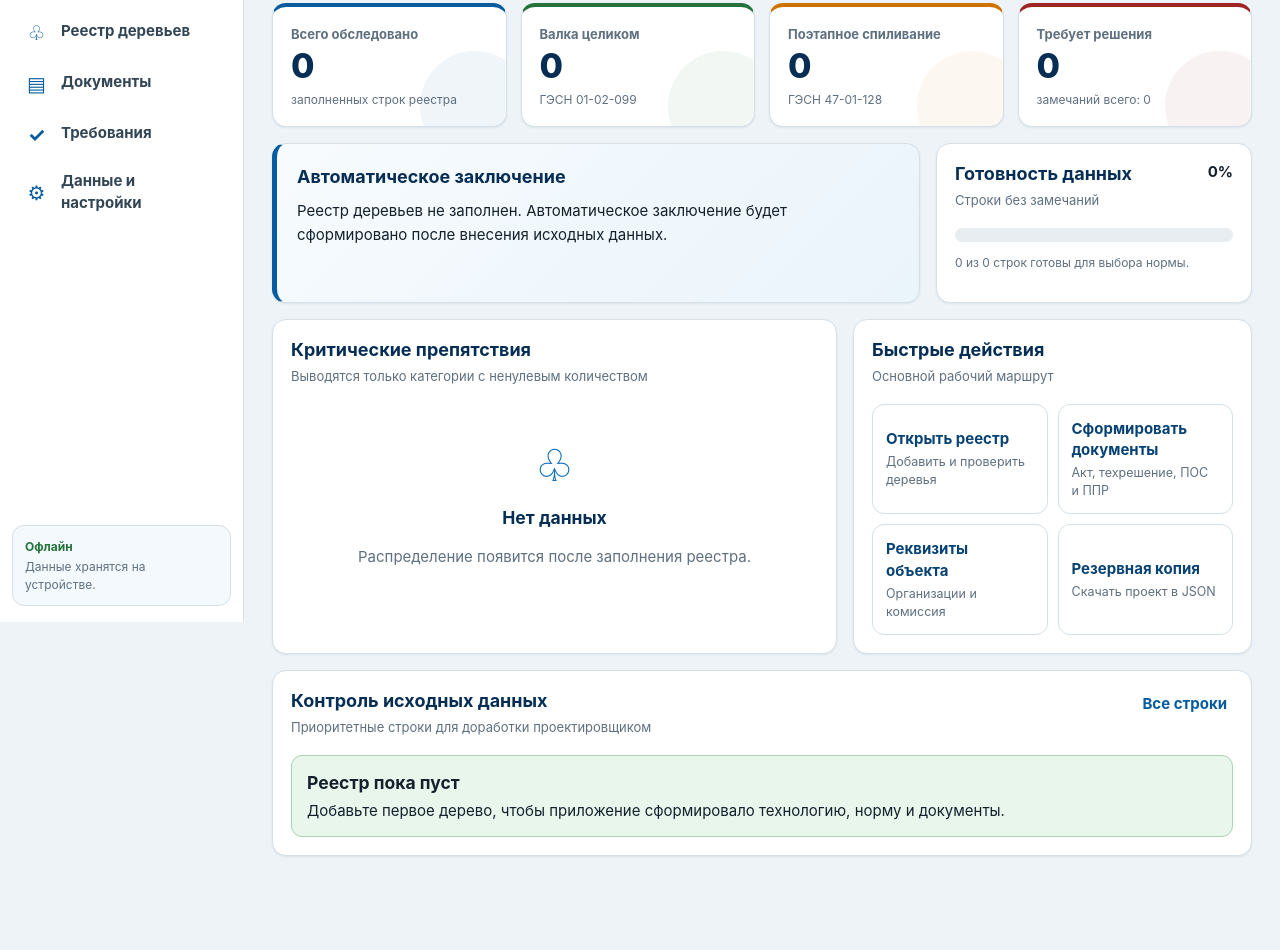
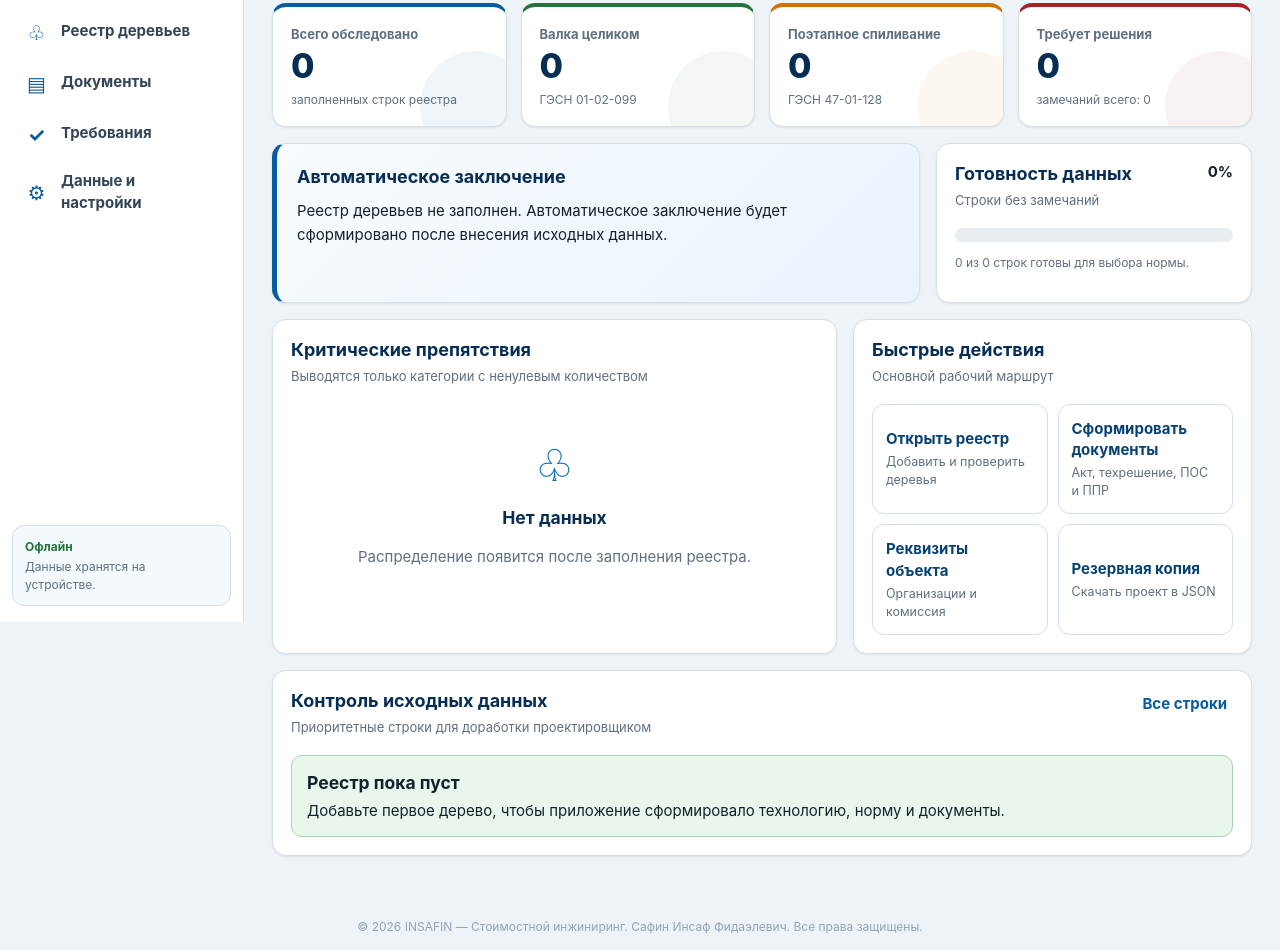
Before and after one commit to insafin356/valka-derevev-gesn-pwa, a website with bundled scripts: page index.html in a window 1280 px wide. Shown: the part 178-1128 px from the top of the page. Before the commit the page ends 1082 px from the top, so only its background shows below. Built offline with nearby package versions, Linux system fonts and the light colour scheme.

Commit message:
Добавлен футер: © 2026 INSAFIN — Стоимостной инжиниринг

```diff
--- a/index.html
+++ b/index.html
@@ -76,5 +76,7 @@
   </noscript>
 
   <script type="module" src="js/app.js"></script>
+
+  <footer style="text-align:center;font-size:12px;color:#94a3b8;padding:14px 8px;">© 2026 INSAFIN — Стоимостной инжиниринг. Сафин Инсаф Фидаэлевич. Все права защищены.</footer>
 </body>
 </html>
```
